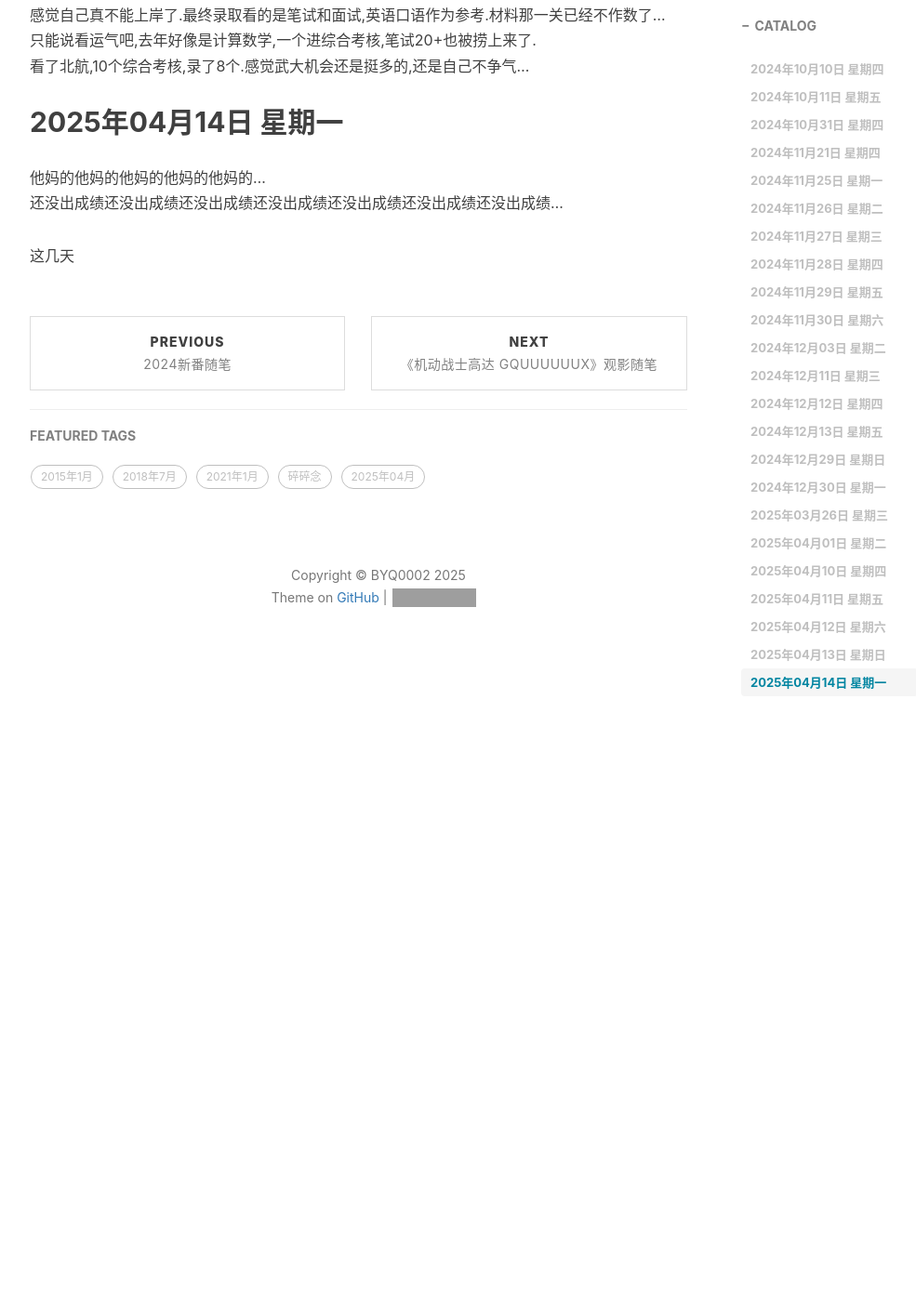
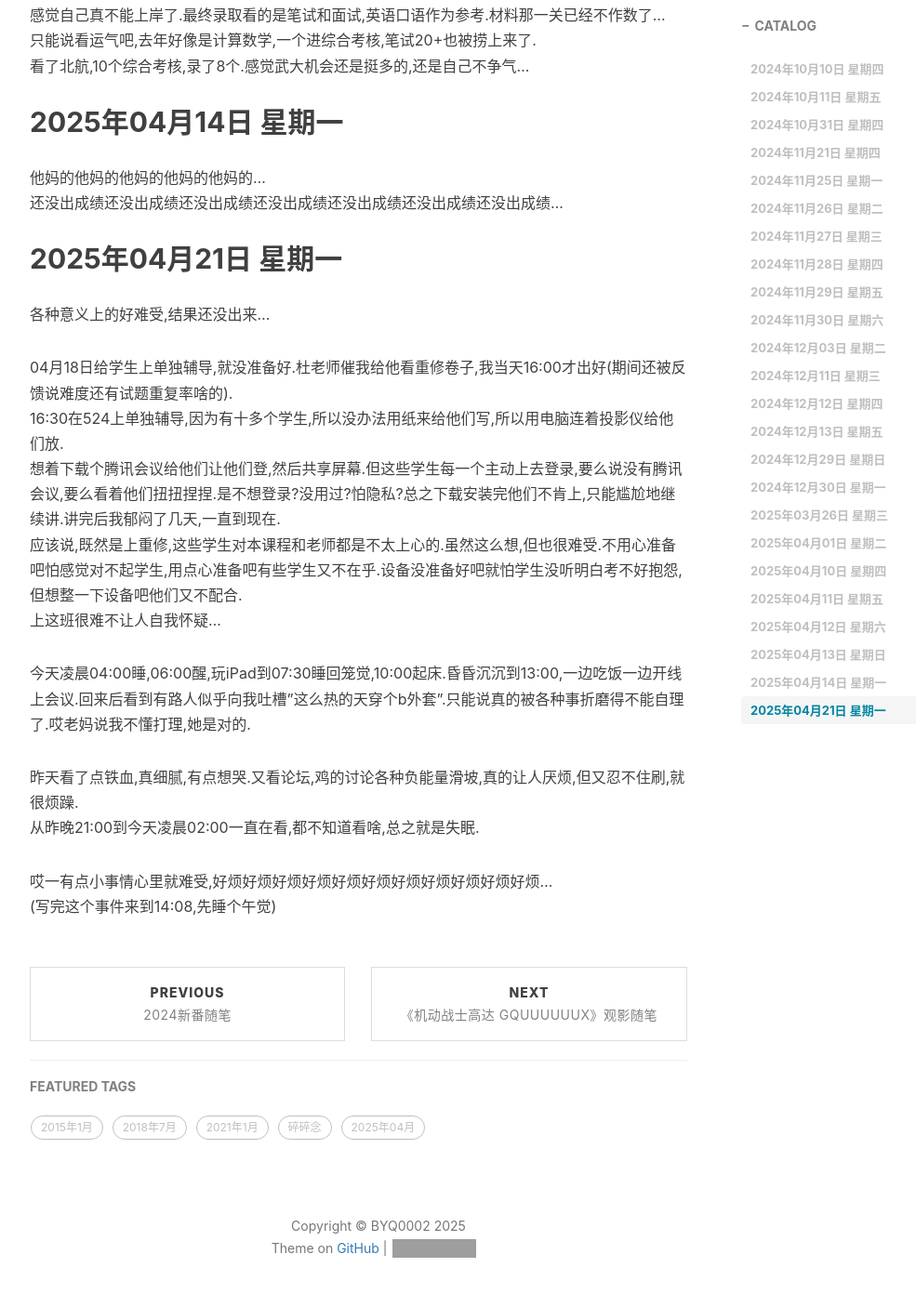
Before and after one commit to BYQ0002/BYQ0002.github.io, a Jekyll site: the page built from _posts/2024-10-01-一点近况v24.md, in a window 1280 px wide and 1400 px high, scrolled down 16622 px. Shown: the top 1392 px of the window at 93% size, without its empty margins (233-1218 px from the left). Built offline with Jekyll 4.4.1, drawn with Linux system fonts in a browser that asks for light colours; nearby versions of some CDN libraries; comment, search, counter and statistics services are not loaded; before the commit the page ends 17369 px from its top, so only the background shows below that; grey boxes are pictures that could not be loaded.

Commit message:
Update 2024-10-01-一点近况v24.md

```diff
--- a/_posts/2024-10-01-一点近况v24.md
+++ b/_posts/2024-10-01-一点近况v24.md
@@ -493,4 +493,20 @@ bangumi哭友反攻倒算,有些人还是觉得被饭圈攻击,然后有15年注
 他妈的他妈的他妈的他妈的他妈的...
 还没出成绩还没出成绩还没出成绩还没出成绩还没出成绩还没出成绩还没出成绩...
 
-这几天
+## 2025年04月21日 星期一
+
+各种意义上的好难受,结果还没出来...
+
+04月18日给学生上单独辅导,就没准备好.杜老师催我给他看重修卷子,我当天16:00才出好(期间还被反馈说难度还有试题重复率啥的).
+16:30在524上单独辅导,因为有十多个学生,所以没办法用纸来给他们写,所以用电脑连着投影仪给他们放.
+想着下载个腾讯会议给他们让他们登,然后共享屏幕.但这些学生每一个主动上去登录,要么说没有腾讯会议,要么看着他们扭扭捏捏.是不想登录?没用过?怕隐私?总之下载安装完他们不肯上,只能尴尬地继续讲.讲完后我郁闷了几天,一直到现在.
+应该说,既然是上重修,这些学生对本课程和老师都是不太上心的.虽然这么想,但也很难受.不用心准备吧怕感觉对不起学生,用点心准备吧有些学生又不在乎.设备没准备好吧就怕学生没听明白考不好抱怨,但想整一下设备吧他们又不配合.
+上这班很难不让人自我怀疑...
+
+今天凌晨04:00睡,06:00醒,玩iPad到07:30睡回笼觉,10:00起床.昏昏沉沉到13:00,一边吃饭一边开线上会议.回来后看到有路人似乎向我吐槽"这么热的天穿个b外套".只能说真的被各种事折磨得不能自理了.哎老妈说我不懂打理,她是对的.
+
+昨天看了点铁血,真细腻,有点想哭.又看论坛,鸡的讨论各种负能量滑坡,真的让人厌烦,但又忍不住刷,就很烦躁.
+从昨晚21:00到今天凌晨02:00一直在看,都不知道看啥,总之就是失眠.
+
+哎一有点小事情心里就难受,好烦好烦好烦好烦好烦好烦好烦好烦好烦好烦好烦...
+(写完这个事件来到14:08,先睡个午觉)
```
